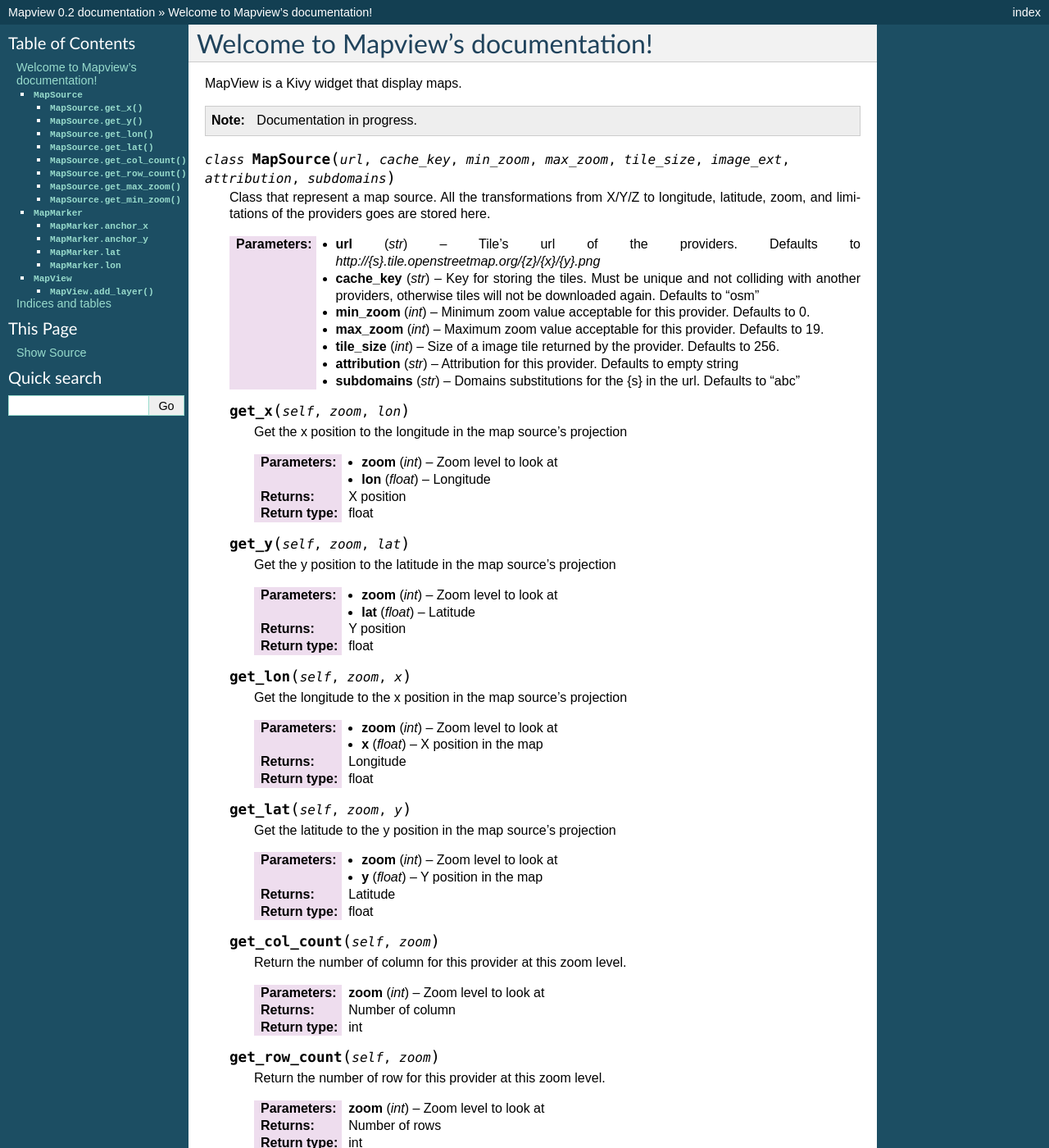
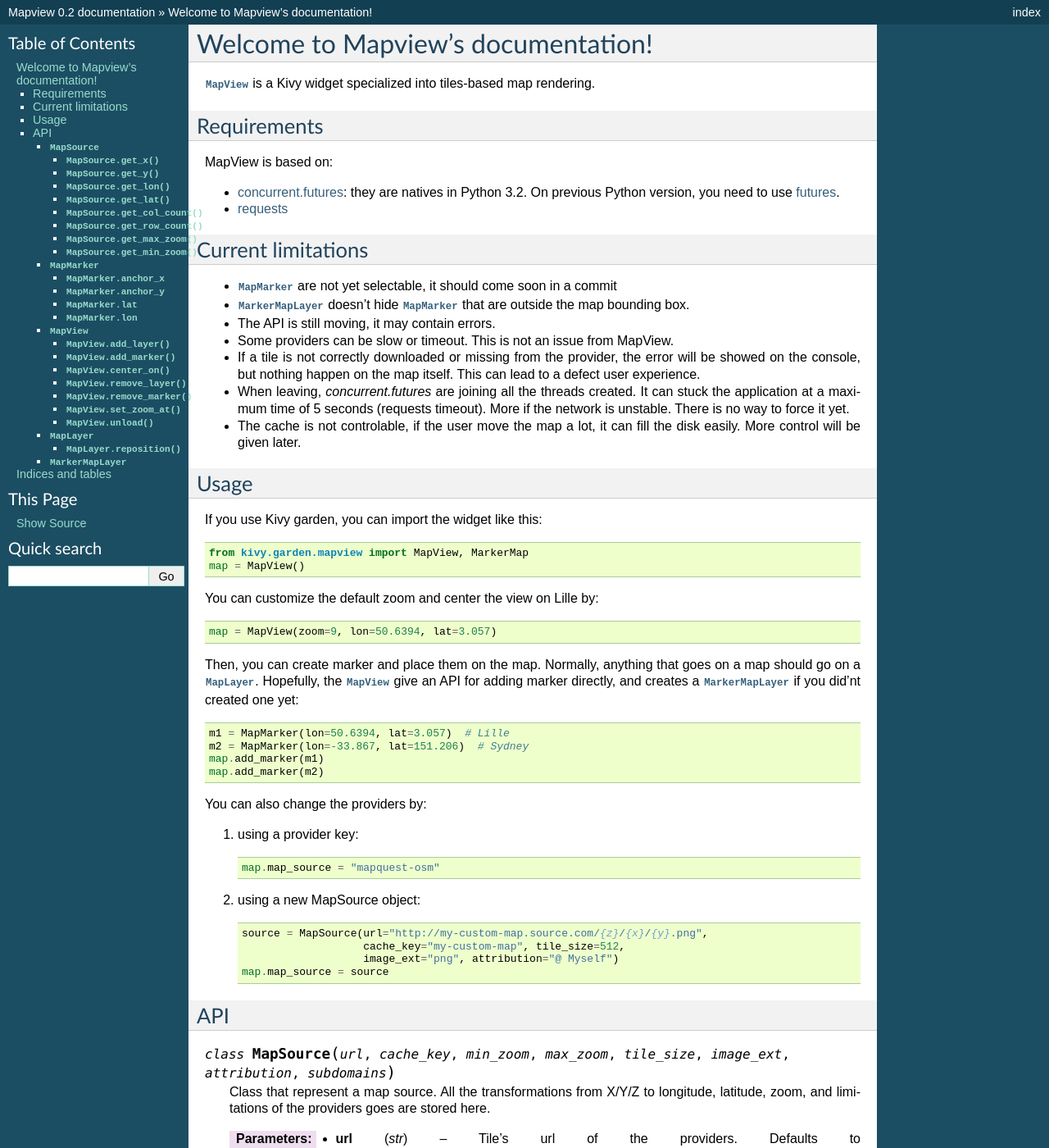
Before and after one commit to kivy-garden/garden.mapview, a Sphinx documentation site: the page built from docs/source/index.rst, in a window 1280 px wide and 1400 px high. Shown: the whole window at 82% size. Built offline with Sphinx 7.4.7, drawn with Linux system fonts in a browser that asks for light colours; some of the changed text lies outside the part shown.

Commit message:
more doc

```diff
--- a/docs/source/index.rst
+++ b/docs/source/index.rst
@@ -6,11 +6,73 @@
 Welcome to Mapview's documentation!
 ===================================
 
-MapView is a Kivy widget that display maps.
+:class:`MapView` is a Kivy widget specialized into tiles-based map rendering.
 
-.. note::
+Requirements
+------------
 
-    Documentation in progress.
+MapView is based on:
+
+- `concurrent.futures <https://docs.python.org/3.4/library/concurrent.futures.html>`_:
+  they are natives in Python 3.2. On previous Python
+  version, you need to use `futures <https://pypi.python.org/pypi/futures>`_.
+- `requests <https://pypi.python.org/pypi/requests>`_
+
+
+Current limitations
+-------------------
+
+- :class:`MapMarker` are not yet selectable, it should come soon in a commit
+- :class:`MarkerMapLayer` doesn't hide :class:`MapMarker` that are outside the
+  map bounding box.
+- The API is still moving, it may contain errors.
+- Some providers can be slow or timeout. This is not an issue from MapView.
+- If a tile is not correctly downloaded or missing from the provider, the error
+  will be showed on the console, but nothing happen on the map itself. This can
+  lead to a defect user experience.
+- When leaving, `concurrent.futures` are joining all the threads created. It can
+  stuck the application at a maximum time of 5 seconds (requests timeout). More
+  if the network is unstable. There is no way to force it yet.
+- The cache is not controlable, if the user move the map a lot, it can fill the
+  disk easily. More control will be given later.
+
+Usage
+-----
+
+If you use Kivy garden, you can import the widget like this::
+
+    from kivy.garden.mapview import MapView, MarkerMap
+    map = MapView()
+
+You can customize the default zoom and center the view on Lille by::
+
+    map = MapView(zoom=9, lon=50.6394, lat=3.057)
+
+Then, you can create marker and place them on the map. Normally, anything that
+goes on a map should go on a :class:`MapLayer`. Hopefully, the :class:`MapView`
+give an API for adding marker directly, and creates a :class:`MarkerMapLayer`
+if you did'nt created one yet::
+
+    m1 = MapMarker(lon=50.6394, lat=3.057)  # Lille
+    m2 = MapMarker(lon=-33.867, lat=151.206)  # Sydney
+    map.add_marker(m1)
+    map.add_marker(m2)
+
+You can also change the providers by:
+
+1. using a provider key::
+
+    map.map_source = "mapquest-osm"
+
+2. using a new MapSource object::
+
+    source = MapSource(url="http://my-custom-map.source.com/{z}/{x}/{y}.png",
+                       cache_key="my-custom-map", tile_size=512,
+                       image_ext="png", attribution="@ Myself")
+    map.map_source = source
+
+API
+---
 
 .. py:class:: MapSource(url, cache_key, min_zoom, max_zoom, tile_size, image_ext, attribution, subdomains)
 
@@ -35,7 +97,7 @@
     :param str subdomains: Domains substitutions for the {s} in the url.
         Defaults to "abc"
 
-    .. py:method:: get_x(self, zoom, lon)
+    .. py:method:: get_x(, zoom, lon)
 
         Get the x position to the longitude in the map source's projection
 
@@ -44,7 +106,7 @@
         :return: X position
         :rtype: float
 
-    .. py:method:: get_y(self, zoom, lat)
+    .. py:method:: get_y(, zoom, lat)
 
         Get the y position to the latitude in the map source's projection
 
@@ -53,7 +115,7 @@
         :return: Y position
         :rtype: float
 
-    .. py:method:: get_lon(self, zoom, x)
+    .. py:method:: get_lon(, zoom, x)
 
         Get the longitude to the x position in the map source's projection
 
@@ -62,7 +124,7 @@
         :return: Longitude
         :rtype: float
 
-    .. py:method:: get_lat(self, zoom, y)
+    .. py:method:: get_lat(, zoom, y)
 
         Get the latitude to the y position in the map source's projection
 
@@ -71,7 +133,7 @@
         :return: Latitude
         :rtype: float
 
-    .. py:method:: get_col_count(self, zoom)
+    .. py:method:: get_col_count(, zoom)
 
         Return the number of column for this provider at this zoom level.
 
@@ -79,7 +141,7 @@
         :return: Number of column
         :rtype: int
 
-    .. py:method:: get_row_count(self, zoom)
+    .. py:method:: get_row_count(, zoom)
 
         Return the number of row for this provider at this zoom level.
 
@@ -87,14 +149,14 @@
         :return: Number of rows
         :rtype: int
 
-    .. py:method:: get_max_zoom(self)
+    .. py:method:: get_max_zoom()
 
         Return the maximum zoom of this source
 
         :return: Maximum zoom
         :rtype: int
 
-    .. py:method:: get_min_zoom(self)
+    .. py:method:: get_min_zoom()
 
         Return the minimum zoom of this source
 
@@ -131,11 +193,78 @@
     MapView is a widget that control the map displaying, navigation and layers
     management.
 
-    .. py:method:: add_layer(self, layer)
+    .. py:method:: add_layer(, layer)
 
         Add a new layer to update at the same time than the base tile layer
 
         :param MapLayer layer: Map layer to add
+
+    .. py:method:: add_marker(, marker, layer=None)
+
+        Add a marker into a `layer`. If `layer` is None, it will be added in
+        the default marker layer. If there is no default marker layer, a new
+        one will be automatically created.
+
+        :param MapMarker marker: The marker to add
+        :param MarkerMapLayer layer: The layer to use
+
+    .. py:method:: center_on(, lat, lon)
+
+        Center the map on the coordinate (lat, lon)
+
+        :param float lat: Latitude
+        :param float lon: Longitude
+
+    .. py:method:: get_latlon_at(, x, y, zoom=None):
+
+        Return the current coordinate (lat, lon) at the (x, y) widget coordinate
+
+        :param float x: X widget coordinate
+        :param float y: Y widget coordinate
+        :return: (Latitude, Longitude)
+        :rtype: list
+
+    .. py:method:: remove_layer(, layer)
+
+        Remove a previously added :class:`MapLayer`
+
+        :param MapLayer layer: A map layer
+
+    .. py:method:: remove_marker(, marker)
+
+        Remove a previously added :class:`MarkerMap`
+
+        :param MarkerMap marker: The marker
+
+    .. py:method:: set_zoom_at(, zoom, x, y, scale=None)
+
+        Sets the zoom level, leaving the (x, y) at the exact same point in the
+        view.
+
+        :param float zoom: New zoom
+        :param float x: X coordinate to zoom at
+        :param float y: Y coordinate to zoom at
+        :param float scale: (internal) Scale to set on the scatter
+
+    .. py:method:: unload()
+
+        Unload the view and all the layers. It also cancel all the remaining
+        downloads. The map should not be used after this.
+
+
+.. py:class:: MapLayer
+
+    A map layer. It is repositionned everytime the :class:`MapView` is moved.
+
+    .. py:method:: reposition()
+
+        Function called when the :class:`MapView` is moved. You must recalculate
+        the position of your children, and handle the visibility.
+
+
+.. py:class:: MarkerMapLayer(MapLayer)
+
+    A map layer speciallized for handling :class:`MapMarker`.
 
 
 Indices and tables
```
